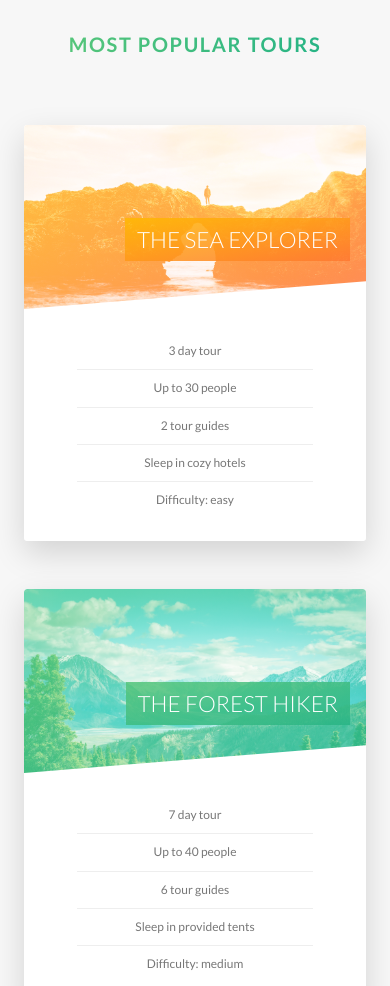
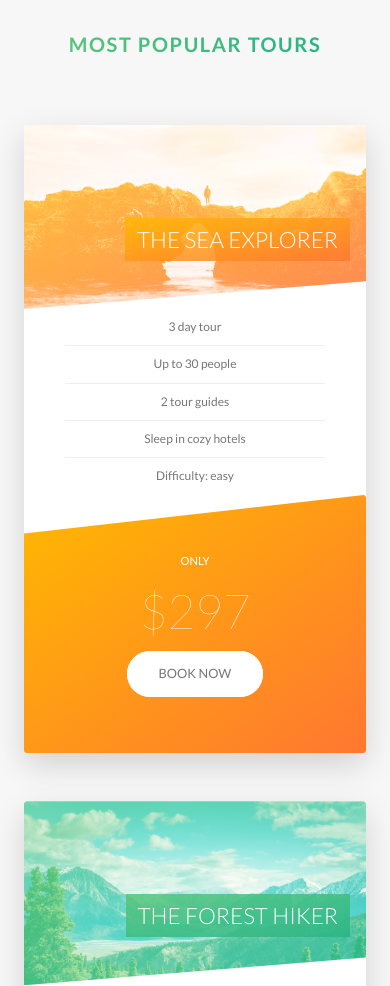
Before and after one commit to b-antonenko/natours, a website: page index.html in a window 390 px wide. Shown: the part 2800-3786 px from the top of the page. Drawn offline with Linux system fonts and the light colour scheme.

Commit message:
Final media querries fixes

```diff
--- a/sass/components/_card.scss
+++ b/sass/components/_card.scss
@@ -149,4 +149,51 @@
         font-size: 6rem;
         font-weight: 100;
     }
+
+
+
+    @include respond(tab-port) {
+        height: auto;
+        border-radius: 3px;
+        background-color: $color-white;
+        box-shadow: 0 1.5rem 4rem rgba($color-black, .15);
+
+        &__side {
+            height: auto;
+            position: relative;
+            box-shadow: none;
+
+            &--back {
+                transform: rotateY(0);
+                clip-path: polygon(0 15%, 100% 0, 100% 100%, 0 100%);
+            }
+        }
+
+        &:hover &__side--front {
+            transform: rotateY(0);
+        }
+
+        &__details {
+            padding: 0 1rem;
+        }
+
+        // Back side
+
+        &__cta {
+            position: relative;
+            top: 0;
+            left: 0;
+            transform: translate(0);
+            width: 100%;
+            padding: 7rem 4rem 4rem 4rem;
+        }
+
+        &__price-box {
+            margin-bottom: 3rem;
+        }
+
+        &__price-value {
+            font-size: 6rem;
+        }
+    }
 }
--- a/sass/components/_form.scss
+++ b/sass/components/_form.scss
@@ -15,6 +15,10 @@
         width: 90%;
         display: block;
         transition: all .3s;
+
+        @include respond(tab-port) {
+            width: 100%;
+        }
 
         &::-webkit-input-placeholder {
             color: $color-grey-dark-2;
@@ -49,6 +53,11 @@
     &__radio-group {
         width: 49%;
         display: inline-block;
+
+        @include respond(tab-port) {
+            width: 100%;
+            margin-bottom: 2rem;
+        }
     }
 
     &__radio-input {
--- a/sass/components/_popup.scss
+++ b/sass/components/_popup.scss
@@ -22,11 +22,21 @@
         opacity: 0;
         transform: translate(-50%, -50%) scale(.25);
         transition: all .5s .2s;
+
+        @include respond(tab-port) {
+            width: 80%;
+            display: flex;
+            flex-direction: column;
+        }
     }
 
     &__left {
         width: 33.33%;
         display: table-cell;
+
+        @include respond(tab-port) {
+            display: none;
+        }
     }
 
     &__right {
@@ -34,6 +44,10 @@
         display: table-cell;
         vertical-align: middle;
         padding: 3rem 5rem;
+
+        @include respond(tab-port) {
+            width: 100%;
+        }
     }
 
     &__img {
--- a/sass/components/_story.scss
+++ b/sass/components/_story.scss
@@ -9,8 +9,14 @@
     font-size: $default-font-size;
     transform: skewX(-12deg);
 
-    & > * {
-        transform: skewX(12deg);
+    @include respond(tab-port) {
+        width: 100%;
+        padding: 4rem;
+        padding-left: 7rem;
+    }
+
+    @include respond(phone) {
+        transform: skewX(0);
     }
 
     &__shape {
@@ -25,6 +31,10 @@
 
         transform: translateX(-3rem) skewX(12deg);
         position: relative;
+
+        @include respond(phone) {
+            transform: translateX(-3rem) skewX(0);
+        }
     }
 
     &__img {
@@ -36,6 +46,10 @@
 
     &__text {
         transform: skewX(12deg);
+
+        @include respond(phone) {
+            transform: skewX(0);
+        }
     }
 
     &__caption {
--- a/sass/pages/_home.scss
+++ b/sass/pages/_home.scss
@@ -62,10 +62,25 @@
     border-radius: 3px;
     box-shadow: 0 1.5 5rem rgba($color-black, .2);
 
-    height: 50rem;
+    @include respond(tab-land) {
+        background-image: linear-gradient(105deg, rgba($color-white, .9) 0%, rgba($color-white, .9) 65%, transparent 65%) , url('../../img/nat-10.jpg');
+        background-size: cover;
+    }
+
+    @include respond(tab-port) {
+        background-image: linear-gradient(to right, rgba($color-white, .9) 0%, rgba($color-white, .9) 100%) , url('../../img/nat-10.jpg');
+    }
 
     &__form {
         width: 50%;
         padding: 6rem;
+
+        @include respond(tab-land) {
+            width: 65%;
+        }
+
+        @include respond(tab-port) {
+            width: 100%;
+        }
     }
 }
```
Also changed, not shown: css/style.css.
